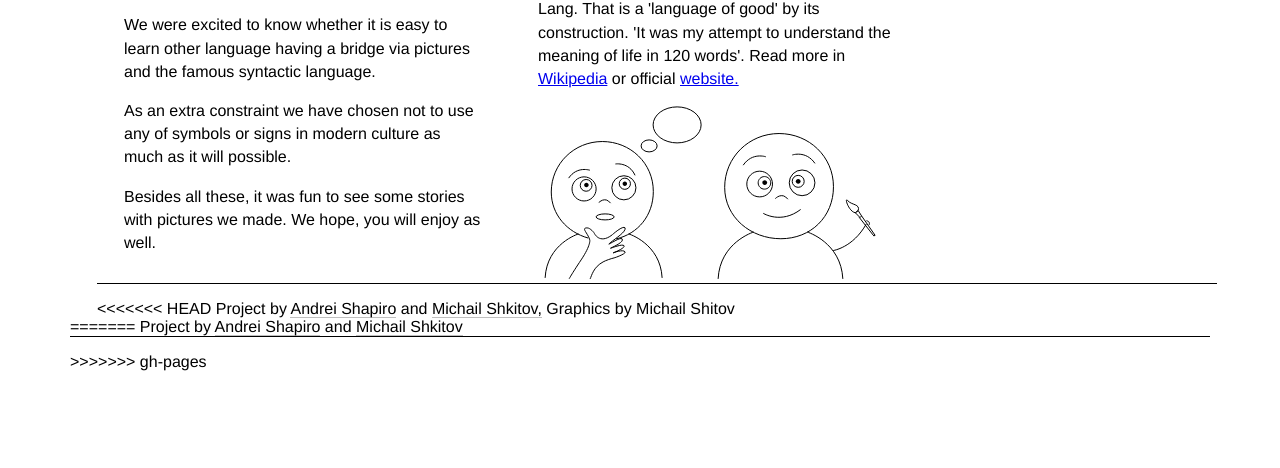
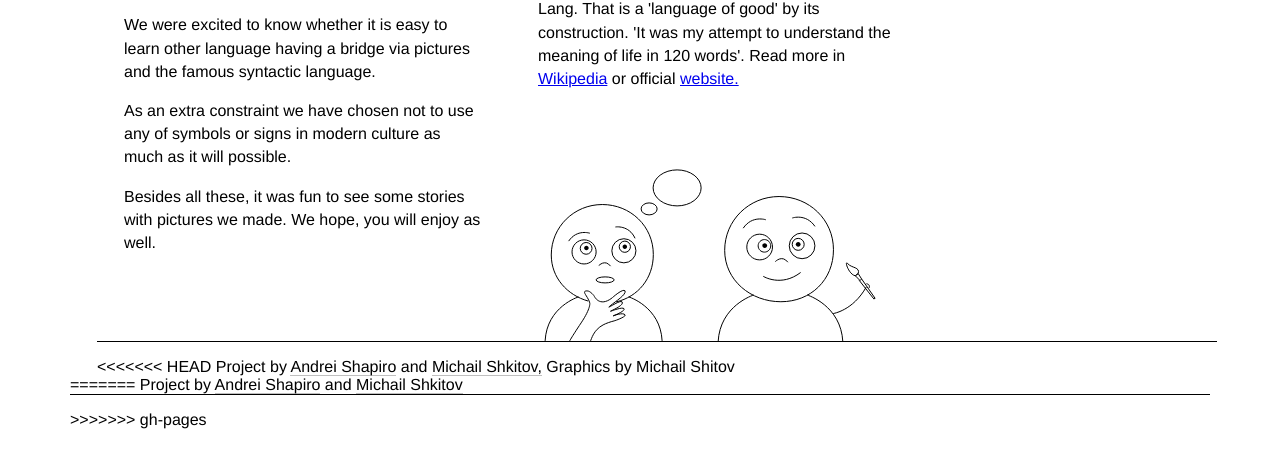
Before and after one commit to x-raizor/visual-tokipona, a plain HTML site: page about.html in a window 1280 px wide. Shown: the part 340-808 px from the top of the page. Drawn offline with Linux system fonts and the light colour scheme.

Commit message:
about margin

```diff
--- a/about.html
+++ b/about.html
@@ -42,9 +42,10 @@
                     'It was my attempt to understand the meaning of life in 120 words'. Read more in <a href="http://en.wikipedia.org/wiki/Toki_Pona">Wikipedia</a> or official <a href="http://tokipona.org">website.</a></p>
                 </section>
                 <section class="column4">
-                    <img src="svg/seme.svg" alt="">
-                    <img src="svg/pona.svg" alt="">
-
+                    <div class="ab_pic">
+                        <img src="svg/seme.svg" alt="">
+                        <img src="svg/pona.svg" alt="">
+                    </div>
                 </section>
             </article>
             <footer ng-include="'footer.html'">
--- a/style.css
+++ b/style.css
@@ -416,3 +416,12 @@ article#about {
 #about section {
 	float: left;
 }
+
+.ab_pic{
+	margin-top: 3.6em;
+}
+
+.ab_pic img {
+	position: relative;
+	top: 0.31em;
+}
```
